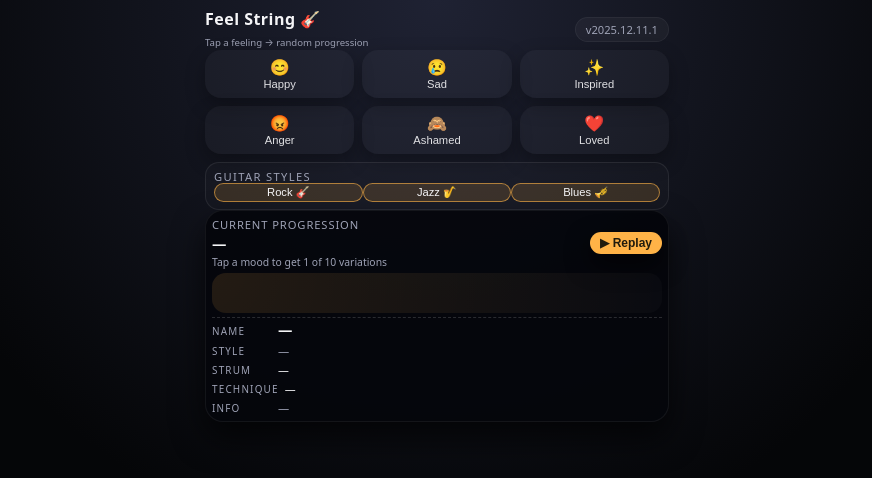
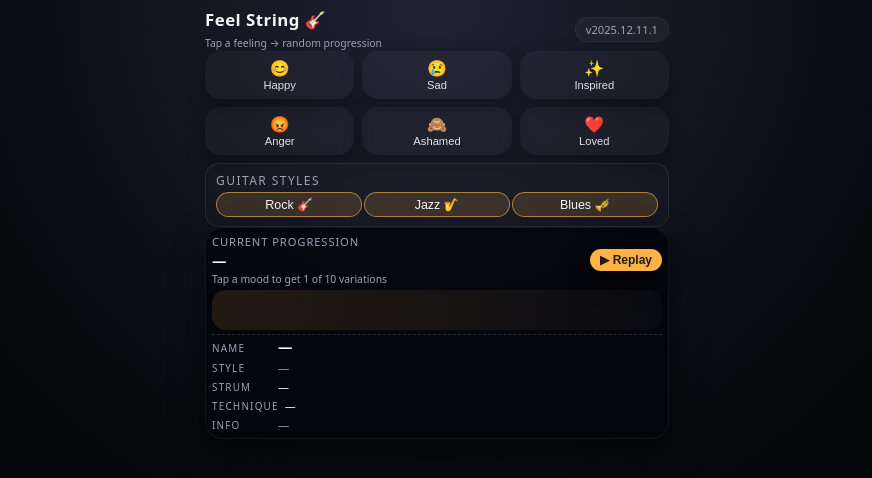
Before and after one commit to quangfr/feelstring, a plain HTML site: page public/index.html in a window 1280 px wide. Shown: the whole page, without its empty margins (203-1075 px from the left). Drawn offline with Linux system fonts and the light colour scheme.

Commit message:
Enhance styling for header and style picker components for improved readability and user experience

```diff
--- a/public/index.html
+++ b/public/index.html
@@ -54,13 +54,13 @@
         }
 
         header h1 {
-            font-size: 1rem;
+            font-size: 1.05rem;
             margin: 0;
             letter-spacing: 0.03em;
         }
 
         header small {
-            font-size: 0.6rem;
+            font-size: 0.65rem;
             color: var(--muted);
         }
 
@@ -188,7 +188,7 @@
 
         .style-picker {
             margin-top: 8px;
-            padding: 6px 8px;
+            padding: 8px 10px;
             border-radius: 14px;
             background: rgba(255, 255, 255, 0.02);
             border: 1px solid rgba(255, 255, 255, 0.08);
@@ -205,7 +205,7 @@
         }
 
         .style-picker__label {
-            font-size: 0.7rem;
+            font-size: 0.75rem;
             letter-spacing: 0.12em;
             text-transform: uppercase;
             color: var(--muted);
@@ -217,8 +217,9 @@
         }
 
         .style-picker__options {
+            padding-top: 4px;
             display: flex;
-            gap: 0;
+            gap: 2px;
         }
 
         .style-btn {
@@ -227,8 +228,8 @@
             border: 1px solid rgba(255, 255, 255, 0.18);
             background: transparent;
             color: var(--text);
-            font-size: 0.7rem;
-            padding: 2px 5px;
+            font-size: 0.78rem;
+            padding: 4px 8px;
             cursor: pointer;
             transition: background 0.2s ease, transform 0.15s ease, border-color 0.2s ease;
         }
```
